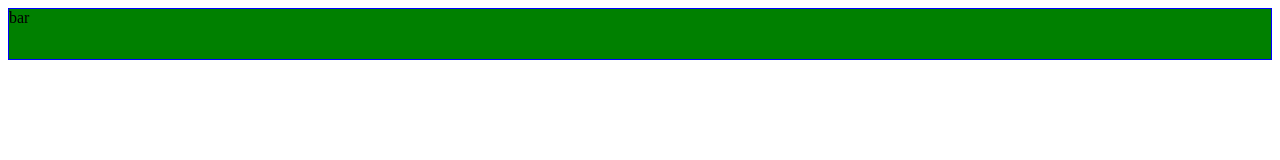
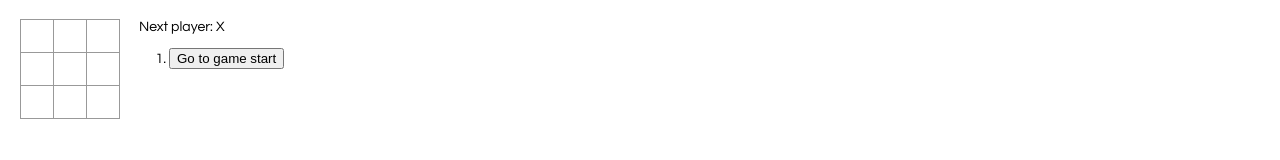
Before and after one commit to irzref/tic-tac-toe, a React app: page / in a window 1280 px wide. Built offline with nearby package versions, Linux system fonts and the light colour scheme.

Commit message:
refactor code

```diff
--- a/app/App.css
+++ /dev/null
@@ -1,10 +0,0 @@
-.app {
-  background-color: green;
-  height: 50px;
-  border: 1px solid blue;
-}
-
-.bap {
-  background-color: red;
-  height: 25px;
-}
--- a/app/App.js
+++ /dev/null
@@ -1,16 +0,0 @@
-import React from 'react';
-import styles from './App.css';
-
-export default class App extends React.Component {
-  constructor(props) {
-    super(props);
-    this.state = {test: 'foo'};
-  }
-  render() {
-    return (
-      <div className={styles.app}>
-        bar
-      </div>
-    );
-  }
-}
--- /dev/null
+++ b/app/Board.js
@@ -0,0 +1,36 @@
+import React from 'react';
+import styles from './Style.css';
+import {Square} from './Helper.js';
+
+export default class Board extends React.Component {
+    renderSquare(i) {
+      return (
+        <Square
+          value={this.props.squares[i]}
+          onClick={() => this.props.onClick(i)}
+        />
+      );
+    }
+
+    render() {
+      return (
+        <div>
+          <div className={styles.board_row}>
+            {this.renderSquare(0)}
+            {this.renderSquare(1)}
+            {this.renderSquare(2)}
+          </div>
+          <div className={styles.board_row}>
+            {this.renderSquare(3)}
+            {this.renderSquare(4)}
+            {this.renderSquare(5)}
+          </div>
+          <div className={styles.board_row}>
+            {this.renderSquare(6)}
+            {this.renderSquare(7)}
+            {this.renderSquare(8)}
+          </div>
+        </div>
+      );
+    }
+  }
--- /dev/null
+++ b/app/Game.js
@@ -0,0 +1,84 @@
+import React from 'react';
+import styles from './Style.css';
+import Board from './Board.js';
+import {calculateWinner} from './Helper.js';
+
+export default class Game extends React.Component {
+  constructor(props) {
+    super(props);
+    this.state = {
+      history: [
+        {
+          squares: Array(9).fill(null)
+        }
+      ],
+      stepNumber: 0,
+      xIsNext: true
+    };
+  }
+
+  handleClick(i) {
+    const history = this.state.history.slice(0, this.state.stepNumber + 1);
+    const current = history[history.length - 1];
+    const squares = current.squares.slice();
+    if (calculateWinner(squares) || squares[i]) {
+      return;
+    }
+    squares[i] = this.state.xIsNext ? "X" : "O";
+    this.setState({
+      history: history.concat([
+        {
+          squares: squares
+        }
+      ]),
+      stepNumber: history.length,
+      xIsNext: !this.state.xIsNext
+    });
+  }
+
+  jumpTo(step) {
+    this.setState({
+      stepNumber: step,
+      xIsNext: (step % 2) === 0
+    });
+  }
+
+  render() {
+    const history = this.state.history;
+    const current = history[this.state.stepNumber];
+    const winner = calculateWinner(current.squares);
+
+    const moves = history.map((step, move) => {
+      const desc = move ?
+        'Go to move #' + move :
+        'Go to game start';
+      return (
+        <li key={move}>
+          <button onClick={() => this.jumpTo(move)}>{desc}</button>
+        </li>
+      );
+    });
+
+    let status;
+    if (winner) {
+      status = "Winner: " + winner;
+    } else {
+      status = "Next player: " + (this.state.xIsNext ? "X" : "O");
+    }
+
+    return (
+      <div className={styles.game}>
+        <div className="game-board">
+          <Board
+            squares={current.squares}
+            onClick={i => this.handleClick(i)}
+          />
+        </div>
+        <div className={styles.game_info}>
+          <div>{status}</div>
+          <ol>{moves}</ol>
+        </div>
+      </div>
+    );
+  }
+}
--- /dev/null
+++ b/app/Helper.js
@@ -0,0 +1,32 @@
+import React from 'react';
+import styles from './Style.css';
+
+export let Square = (props) => {
+    return (
+      <button className={styles.square} onClick={props.onClick}>
+        {props.value}
+      </button>
+    );
+  }
+
+export let calculateWinner = (squares) => {
+    const lines = [
+      [0, 1, 2],
+      [3, 4, 5],
+      [6, 7, 8],
+      [0, 3, 6],
+      [1, 4, 7],
+      [2, 5, 8],
+      [0, 4, 8],
+      [2, 4, 6]
+    ];
+    for (let i = 0; i < lines.length; i++) {
+      const [a, b, c] = lines[i];
+      if (squares[a] && squares[a] === squares[b] && squares[a] === squares[c]) {
+        return squares[a];
+      }
+    }
+    return null;
+  }
+
+export default {calculateWinner, Square};
--- /dev/null
+++ b/app/Style.css
@@ -0,0 +1,50 @@
+body {
+  font: 14px "Century Gothic", Futura, sans-serif;
+  margin: 20px;
+}
+
+ol, ul {
+  padding-left: 30px;
+}
+
+.board_row:after {
+  clear: both;
+  content: "";
+  display: table;
+}
+
+.status {
+  margin-bottom: 10px;
+}
+
+.square {
+  background: #fff;
+  border: 1px solid #999;
+  float: left;
+  font-size: 24px;
+  font-weight: bold;
+  line-height: 34px;
+  height: 34px;
+  margin-right: -1px;
+  margin-top: -1px;
+  padding: 0;
+  text-align: center;
+  width: 34px;
+}
+
+.square:focus {
+  outline: none;
+}
+
+.kbd-navigation .square:focus {
+  background: #ddd;
+}
+
+.game {
+  display: flex;
+  flex-direction: row;
+}
+
+.game_info {
+  margin-left: 20px;
+}
--- a/app/index.tpl.html
+++ b/app/index.tpl.html
@@ -3,11 +3,48 @@
   <head>
     <meta charset="utf-8">
     <meta http-equiv="x-ua-compatible" content="ie=edge">
-    <title>react-kickstart</title>
+    <title>tic-tac-toe</title>
     <meta name="description" content="just another react + webpack boilerplate">
     <meta name="viewport" content="width=device-width, initial-scale=1">
   </head>
   <body>
+    <div id="errors" style="
+      background: #c00;
+      color: #fff;
+      display: none;
+      margin: -20px -20px 20px;
+      padding: 20px;
+      white-space: pre-wrap;
+    "></div>
     <div id="root"></div>
+    <script>
+        window.addEventListener('mousedown', function(e) {
+          document.body.classList.add('mouse-navigation');
+          document.body.classList.remove('kbd-navigation');
+        });
+        window.addEventListener('keydown', function(e) {
+          if (e.keyCode === 9) {
+            document.body.classList.add('kbd-navigation');
+            document.body.classList.remove('mouse-navigation');
+          }
+        });
+        window.addEventListener('click', function(e) {
+          if (e.target.tagName === 'A' && e.target.getAttribute('href') === '#') {
+            e.preventDefault();
+          }
+        });
+        window.onerror = function(message, source, line, col, error) {
+          var text = error ? error.stack || error : message + ' (at ' + source + ':' + line + ':' + col + ')';
+          errors.textContent += text + '\n';
+          errors.style.display = '';
+        };
+        console.error = (function(old) {
+          return function error() {
+            errors.textContent += Array.prototype.slice.call(arguments).join(' ') + '\n';
+            errors.style.display = '';
+            old.apply(this, arguments);
+          }
+        })(console.error);
+      </script>
   </body>
 </html>
--- a/app/main.js
+++ b/app/main.js
@@ -1,5 +1,5 @@
 import React from 'react';
 import ReactDOM from 'react-dom';
-import App from './App.js';
+import Game from './Game.js';
 
-ReactDOM.render(<App />, document.getElementById('root'));
+ReactDOM.render(<Game />, document.getElementById('root'));
```
